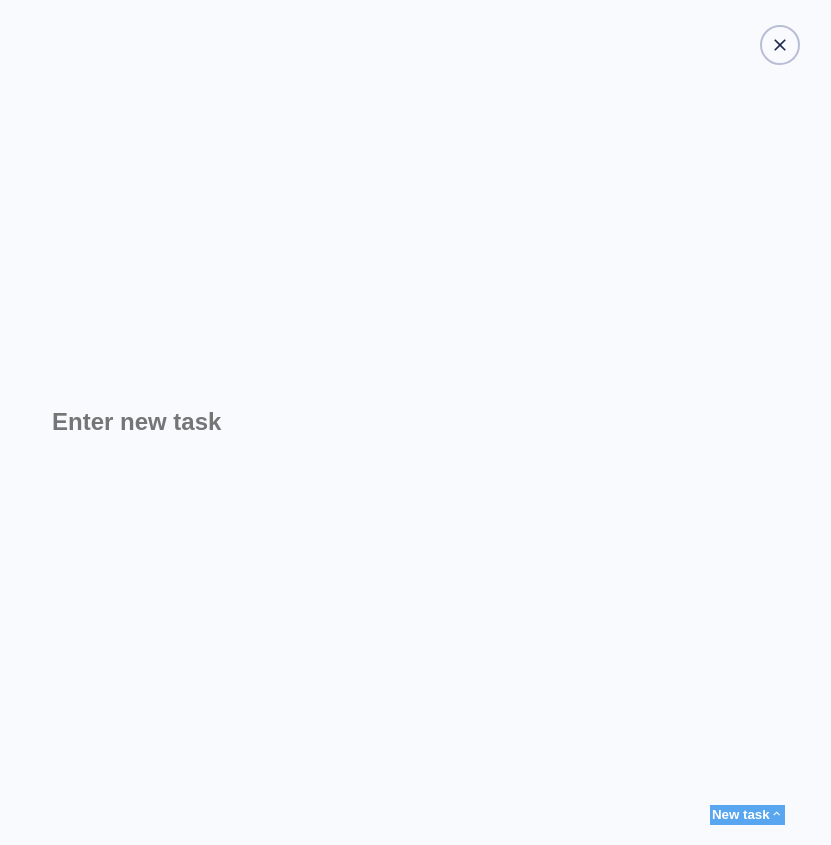
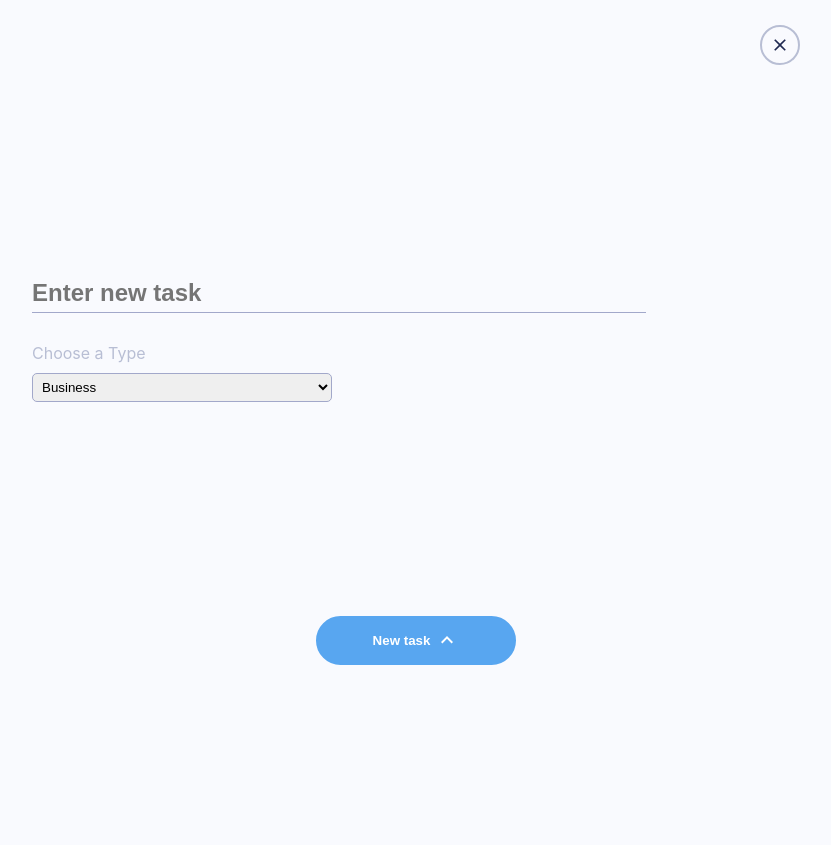
Before and after one commit to PrinceCEE/todo-redux, a React (Create React App) app: page /create-todo in a window 1280 px wide. Shown: the whole page, without its empty margins (224-1055 px from the left). After the commit the page ends 800 px from the top, so only its background shows below. Built offline with nearby package versions, Linux system fonts and the light colour scheme.

Commit message:
done with the UI

```diff
--- a/package.json
+++ b/package.json
@@ -15,7 +15,7 @@
     "react-scripts": "4.0.3"
   },
   "scripts": {
-    "start": "react-scripts --openssl-legacy-provider start",
+    "start": "react-scripts start",
     "build": "react-scripts build",
     "test": "react-scripts test",
     "eject": "react-scripts eject"
--- a/src/App.css
+++ b/src/App.css
@@ -1,5 +1,5 @@
 #App {
-  height: 100vh;
+  height: 80vh;
   padding: 0 20px;
   padding-bottom: 20px;
 }
--- a/src/features/auth/Login.css
+++ b/src/features/auth/Login.css
@@ -21,7 +21,8 @@
 }
 
 .login form input:focus {
-  border-bottom: 1px solid #58a6f0;
+  outline: none;
+  /* border-bottom: 1px solid #58a6f0; */
   padding-bottom: 7px;
 }
 
--- a/src/features/todo/CreateTodo.css
+++ b/src/features/todo/CreateTodo.css
@@ -28,7 +28,8 @@
 }
 
 .new-todo .input-task {
-  margin: 40px 20px;
+  display: flex;
+  flex-direction: column;
 }
 
 .new-todo .input-task input {
@@ -36,21 +37,55 @@
   margin-bottom: 20px;
   font-size: x-large;
   border: none;
+  border-bottom: 1px solid #a2a8ca;;
   font-weight: 600;
   padding-bottom: 5px;
   background-color: transparent;
+}
+
+.new-todo .input-task input:focus {
+  outline: none;
+}
+
+.new-todo .input-task p {
+  margin-top: 10px;
+  color: #b8bed4;
+}
+
+.new-todo .input-task select {
+  max-width: 300px;
+  margin-top: 10px;
+  padding: 5px;
+  border: 1px solid #a2a8ca;
+  border-radius: 5px;
 }
 
 .new-todo div:last-of-type {
   display: flex;
   justify-content: right;
   padding: 0 15px;
-  /* background-color: red; */
 }
 
 .new-todo div:last-of-type button {
   display: flex;
   justify-content: center;
   align-items: center;
-  vertical-align: baseline;
+  width: 200px;
+  padding: 10px;
+  border-radius: 40px;
 }
+
+.new-todo div:last-of-type button span:first-of-type {
+  margin-right: 5px;
+}
+
+.new-todo div:last-of-type button span:last-of-type {
+  font-size: 24px;
+  margin-bottom: -5px;
+}
+
+@media only screen and (min-width: 601px) {
+  .new-todo div:last-of-type {
+    justify-content: center;
+  }
+}
--- a/src/features/todo/CreateTodo.js
+++ b/src/features/todo/CreateTodo.js
@@ -1,15 +1,23 @@
+import { useNavigate } from 'react-router-dom'
 import "./CreateTodo.css";
 import CloseBtn from "./components/CloseBtn";
 import Button from "../../components/Button";
 
 const CreateTodo = () => {
+  const navigate = useNavigate();
+
   return (
     <div className="new-todo">
       <div className="close-btn-container">
-        <CloseBtn />
+        <CloseBtn onClick={() => navigate("/todos")}/>
       </div>
       <div className="input-task">
         <input placeholder="Enter new task" />
+        <p>Choose a Type</p>
+        <select>
+          <option>Business</option>
+          <option>Personal</option>
+        </select>
       </div>
       <div>
         <Button text="New task" type="button" icon />
--- a/src/features/todo/Todos.css
+++ b/src/features/todo/Todos.css
@@ -1,5 +1,6 @@
 .todos {
   position: relative;
+  height: 100%;
 }
 
 .todos h2 {
--- a/src/features/todo/components/CloseBtn.js
+++ b/src/features/todo/components/CloseBtn.js
@@ -1,8 +1,8 @@
 import { MdOutlineClose } from "react-icons/md";
 
-const CloseBtn = () => {
+const CloseBtn = ({ onClick }) => {
   return (
-    <span className="close-btn">
+    <span className="close-btn" onClick={onClick}>
       <MdOutlineClose />
     </span>
   );
```
